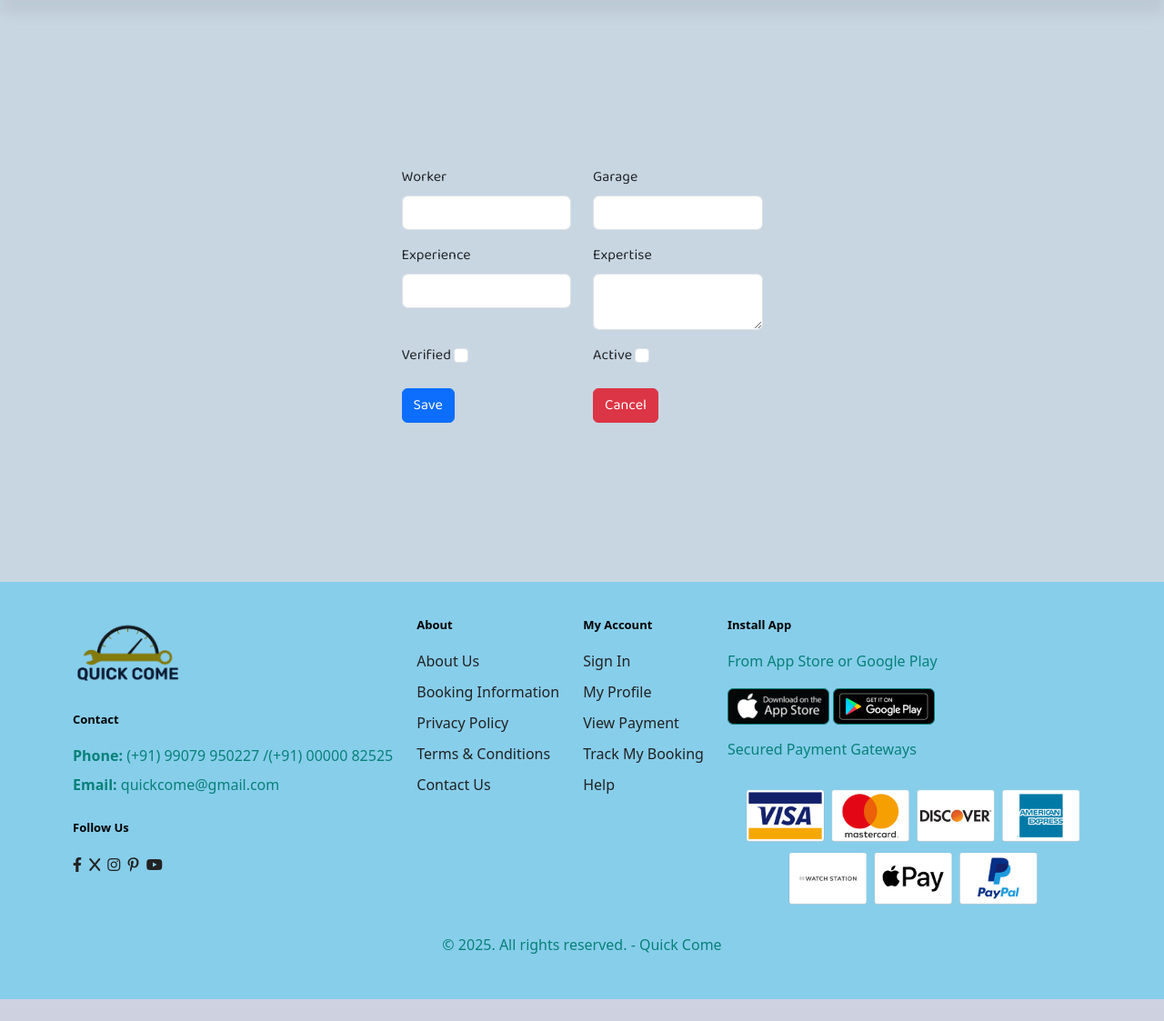
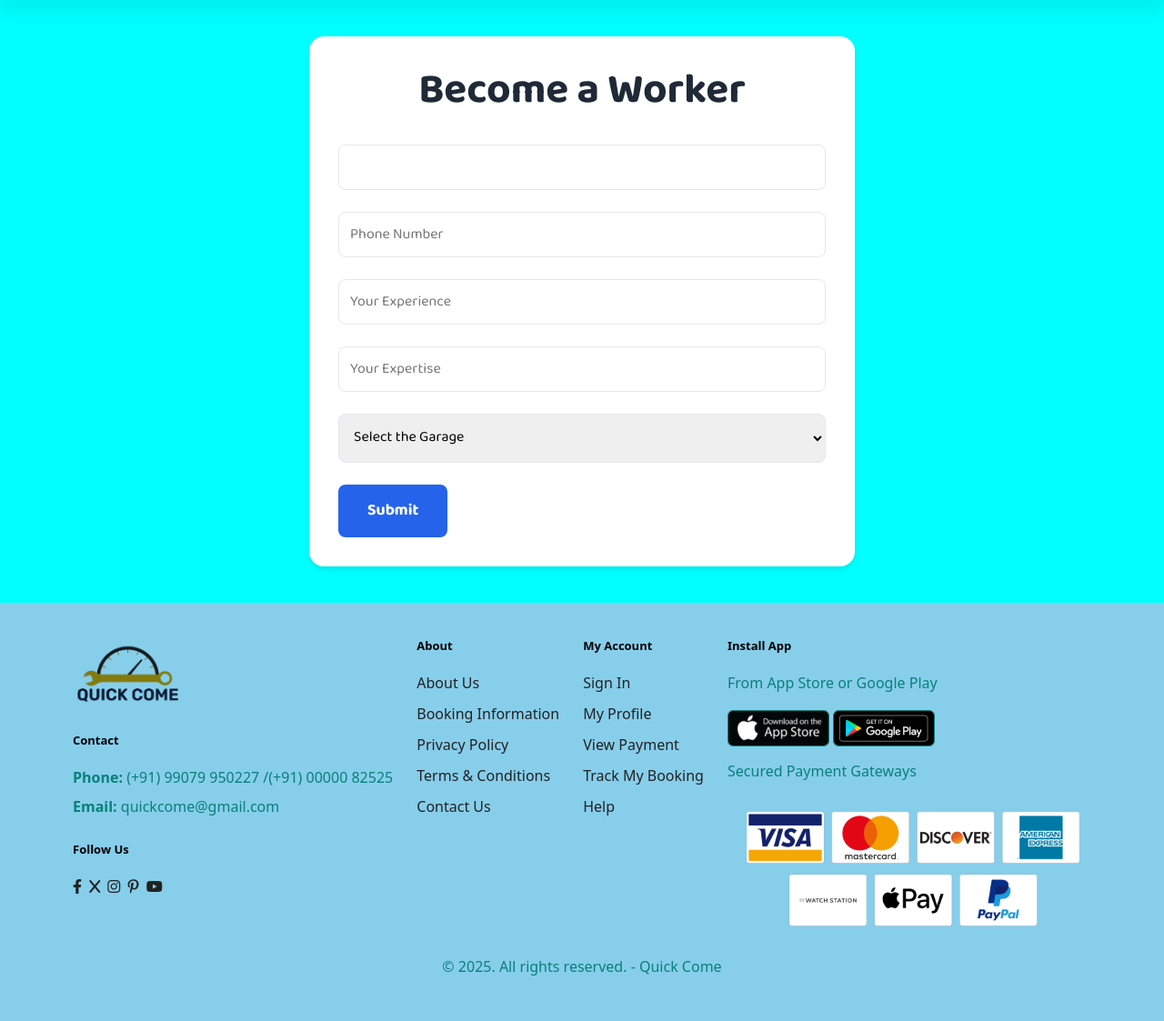
Before and after one commit to sps-projects11/quick-come, a Django app: page /worker/1/create/ in a window 1280 px wide. Shown: the part 64-1187 px from the top of the page at 91% size. Before the commit the page ends 1163 px from the top, so only its background shows below. Run offline with Django 5.2, Linux system fonts and the light colour scheme; data that the repository does not hold is empty; parts of the project's set-up code (start-up, migrations or seed data) failed here and were passed over; some libraries are stand-ins or nearby versions.

Commit message:
merge with badhan on 16-03-2025

```diff
--- a/qcome/services/user_service.py
+++ b/qcome/services/user_service.py
@@ -1,6 +1,5 @@
 from qcome.models import User, Worker, Garage
-from django.shortcuts import get_object_or_404
-from qcome.constants.default_values import Role
+from qcome.constants.default_values import Role, Garage
 
 def get_user(user_id):
     return User.objects.get(id=user_id)
@@ -84,7 +83,6 @@ def update_user_details(user, data):
     return user
 
 
-
 def updateFCMToken(user_id,fcm_token):
     user = User.objects.get(id=user_id)
     user.fcm_token = fcm_token
@@ -92,6 +90,10 @@ def updateFCMToken(user_id,fcm_token):
 
 def getFCMtoken(user_id):
     return User.objects.filter(id=user_id).values_list('fcm_token', flat=True).first()
+
+
+def get_all_garages():
+    return Garage.objects.filter(is_active=True)
 
 
 def user_create(first_name, middle_name, last_name, dob, email, phone, gender, profile_photo_path):
--- a/qcome/templates/enduser/Profile/garage_worker/worker_profile_create.html
+++ b/qcome/templates/enduser/Profile/garage_worker/worker_profile_create.html
@@ -1,49 +1,95 @@
 {% extends "enduser/base.html" %}
-{% block title %}Profile{% endblock %}
-{% load static %}
+{% block title %}Quick-Come Booking{% endblock %}
+{%load static %}
 {% block content %}
-<link rel="stylesheet" href="{% static 'css/user_profile.css' %}">
-<div class="profile-container">
-    <form method="POST" enctype="multipart/form-data" class="mt-4" action="">
-        {% csrf_token %}
-        <div class="row">
-            <div class="col-md-6 mb-3">
-                <label for="worker" class="form-label"><i class="bi bi-person"></i> Worker</label>
-                <input type="text" class="form-control" id="worker" name="worker" value="{{ worker_details.worker }}">
+<!-- SwiperJS CDN -->
+<script src="https://cdn.jsdelivr.net/npm/swiper@11/swiper-bundle.min.js"></script>
+<!-- <link rel="stylesheet" href="{% static 'css/user_profile.css' %}"> -->
+
+<section id="emergency-form" class="container">
+    <div class="form-container">
+        <h2>Become a Worker</h2>
+        <form method="post">
+            {% csrf_token %}
+            <div class="form-group">
+                <input type="text" name="customer_name" value="{{user.first_name}} {{user.middle_name}} {{user.last_name}}" placeholder="Your Name" required>
             </div>
-            <div class="col-md-6 mb-3">
-                <label for="garage" class="form-label"><i class="bi bi-person"></i> Garage</label>
-                <input type="text" class="form-control" id="garage" name="garage" value="{{ worker_details.garage }}">
+            <div class="form-group">
+                <input type="tel" name="customer_phone" value="{{ user.phone }}" placeholder="Phone Number" required>
             </div>
-        </div>
-        <div class="row">
-            <div class="col-md-6 mb-3">
-                <label for="experience" class="form-label"><i class="bi bi-person"></i> Experience</label>
-                <input type="text" class="form-control" id="experience" name="experience" value="{{ worker_details.experience }}">
+            <div class="form-group">
+                <input type="text" id="experience" name="experience" placeholder="Your Experience" value="{{ worker_details.experience }}" required>
             </div>
-            <div class="col-md-6 mb-3">
-                <label for="expertise" class="form-label"><i class="bi bi-person"></i> Expertise</label>
-                <textarea class="form-control" id="expertise" name="expertise">{{ worker_details.expertise }}</textarea>
+            <div class="form-group">
+                <input type="text" id="expertise" name="expertise"  placeholder="Your Expertise" value="{{ worker_details.expertise }}" required>
             </div>
-        </div>
-        <div class="row">
-            <div class="col-md-6 mb-3">
-                <label for="is_verified" class="form-label"><i class="bi bi-person"></i> Verified</label>
-                <input type="checkbox" class="form-check-input" id="is_verified" name="is_verified" {% if worker_details.is_verified %}checked{% endif %}>
+            <div class="form-group">
+                <select name="garage" required>
+                    <option value="">Select the Garage</option>
+                    {% for garage in garage_details %}
+                        <option value="{{ garage.id }}" {% if booking.garage.id == garage.id %}selected{% endif %}>
+                            {{ garage.garage_name }}
+                        </option>
+                    {% endfor %}
+                </select>
             </div>
-            <div class="col-md-6 mb-3">
-                <label for="is_active" class="form-label"><i class="bi bi-person"></i> Active</label>
-                <input type="checkbox" class="form-check-input" id="is_active" name="is_active" {% if worker_details.is_active %}checked{% endif %}>
-            </div>
-        </div>
-        <div class="row">
-            <div class="col-md-6 mb-3">
-                <button class="btn btn-primary" type="submit">Save</button>
-            </div>
-            <div class="col-md-6 mb-3">
-                <a href="javascript:history.back()" class="btn btn-danger">Cancel</a>
-            </div>
-        </div>
-    </form>
-</div>
+            <button type="submit" class="submit-button">Submit</button>
+        </form>
+    </div>
+</section>
+
+<style>
+    /* Emergency Form */
+.form-container {
+    background-color: var(--white);
+    padding: 2rem;
+    border-radius: 1rem;
+    box-shadow: var(--shadow);
+    max-width: 600px;
+    margin: 40px auto;
+}
+
+.form-container h2 {
+    text-align: center;
+    margin-bottom: 2rem;
+    color: var(--text-color);
+}
+
+.form-group {
+    margin-bottom: 1.5rem;
+}
+
+.form-group input,
+.form-group select,
+.form-group textarea {
+    width: 100%;
+    padding: 0.75rem;
+    border: 1px solid #e5e7eb;
+    border-radius: 0.5rem;
+    font-size: 1rem;
+}
+
+.form-group textarea {
+    height: 120px;
+    resize: vertical;
+}
+/* Buttons */
+.cta-button, .submit-button {
+    background-color: var(--primary-color);
+    color: var(--white);
+    padding: 1rem 2rem;
+    border: none;
+    border-radius: 0.5rem;
+    font-size: 1.1rem;
+    font-weight: 600;
+    cursor: pointer;
+    transition: background-color 0.3s ease;
+}
+
+.cta-button:hover, .submit-button:hover {
+    background-color: var(--secondary-color);
+}
+
+</style>
+
 {% endblock %}
--- a/qcome/views/user_view.py
+++ b/qcome/views/user_view.py
@@ -1,9 +1,9 @@
 from django.views import View
 from qcome.services import user_service
-from django.shortcuts import render,redirect,get_object_or_404
+from django.shortcuts import render,redirect
 from ..decorators import auth_required, role_required
 from ..constants import Role
-from ..services import get_user_details,update_user_details,get_workers_details
+from ..services import get_user_details,update_user_details,get_workers_details,get_all_garages
 import os
 import hashlib
 from django.conf import settings
@@ -85,11 +85,13 @@ class EnduserProfileDelete(View):
 
 
 class WorkerCreateView(View):
-    def get(self, request, worker_id):
+    def get(self, request,worker_id):
         worker_details = get_workers_details(worker_id)
+        garage_details = get_all_garages()
         context = {
             'worker_details': worker_details,
             'worker_id': worker_id,
             'user': request.user,
+            'garage_details':garage_details,
         }
         return render(request, 'enduser/profile/garage_worker/worker_profile_create.html', context)
```
